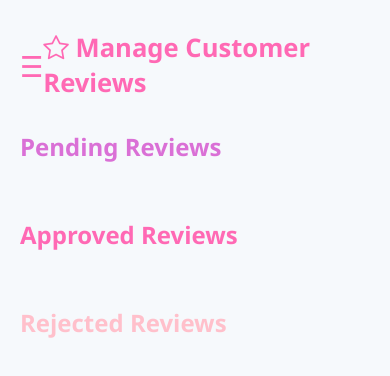
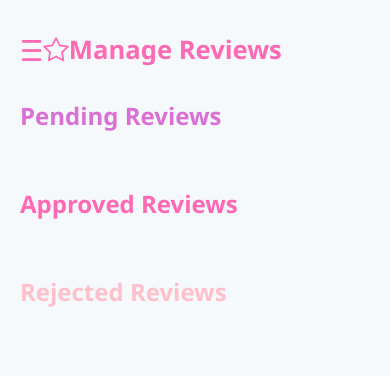
Before and after one commit to lisaartistryspa/adminlisaspa, a plain HTML site: page reviews.html in a window 390 px wide. Drawn offline with nearby package versions, Linux system fonts and the light colour scheme; no server answers; sample sign-in values are in the browser's storage.

Commit message:
worked on the responsiveness

```diff
--- a/reviews.html
+++ b/reviews.html
@@ -104,7 +104,7 @@ section h2 { margin-bottom: 15px; color: #FF69B4; }
 <div class="main">
   <div class="header">
     <button class="hamburger" id="menuBtn">☰</button>
-    <h3><i class="bi bi-star"></i> Manage Customer Reviews</h3>
+    <h3><i class="bi bi-star"></i>Manage Reviews</h3>
   </div>
 
   <!-- Pending Reviews Section -->
```
Also changed, not shown: allbookings.html (+1 -0 lines), customers.html (+1 -0 lines), dashboard.html (+1 -0 lines), discount.html (+1 -0 lines).
